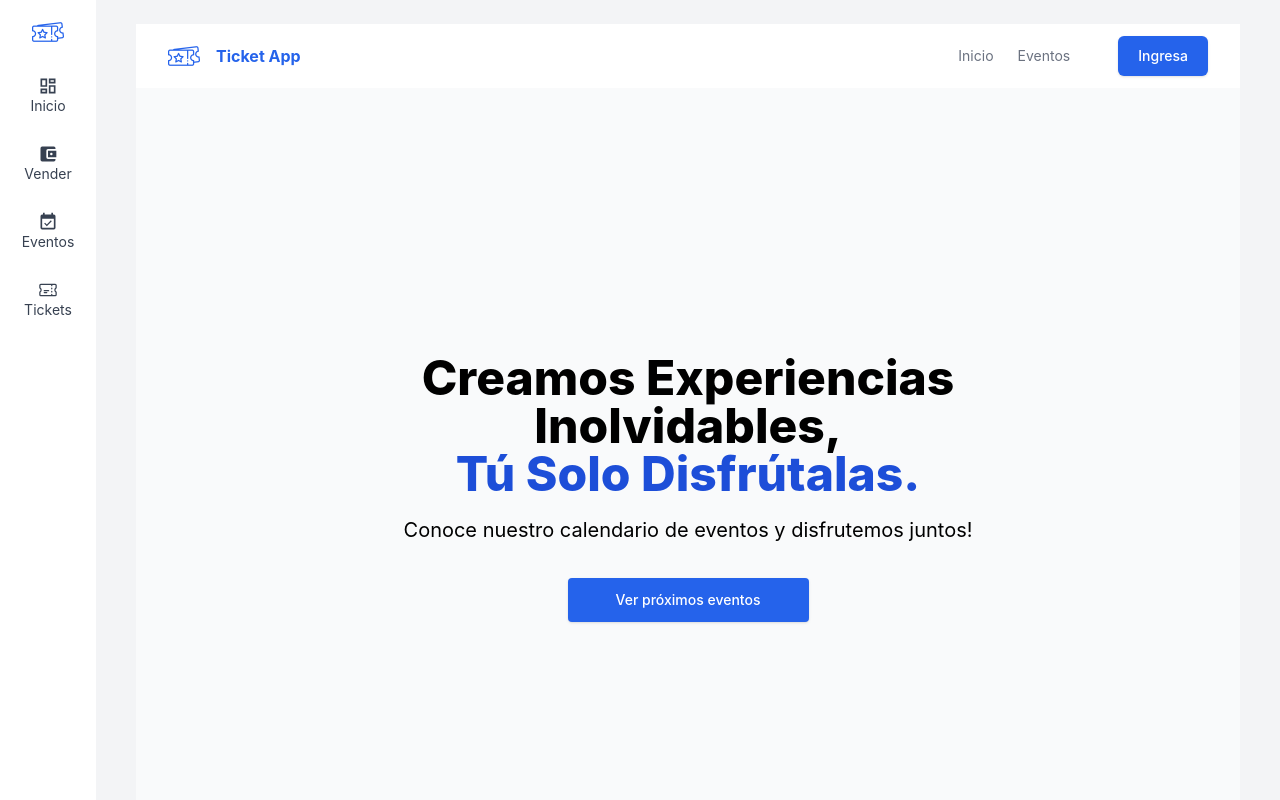
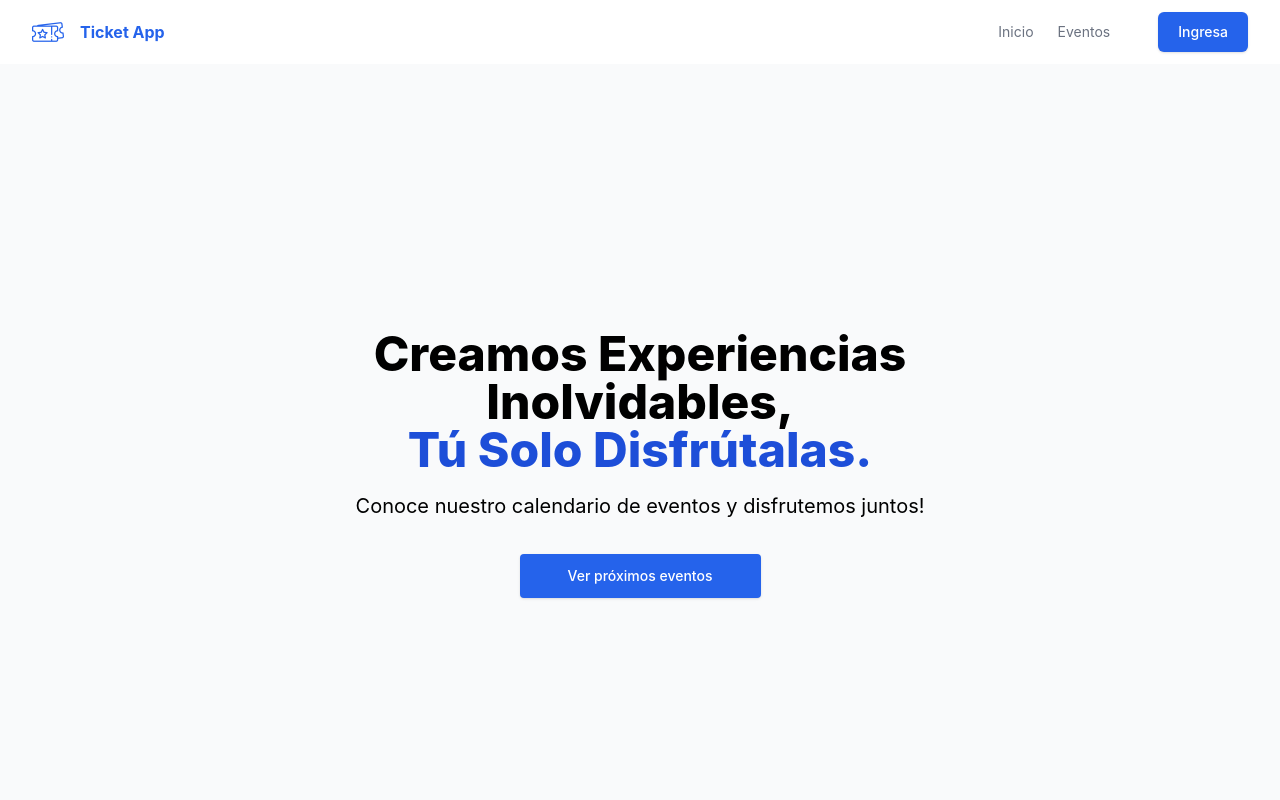
Before and after one commit to marioAbc93/ticket-app, a React (Vite) app: page / in a window 1280 px wide. Shown: the top 800 px of the page. Built offline with nearby package versions, Linux system fonts and the light colour scheme.

Commit message:
implement private and public routes

```diff
--- a/src/App.tsx
+++ b/src/App.tsx
@@ -1,13 +1,10 @@
 import { BrowserRouter as Router } from "react-router-dom";
-import Layout from "./components/layout";
 import AppRoutes from "./routes";
 
 function App() {
   return (
     <Router>
-      <Layout>
-        <AppRoutes />
-      </Layout>
+      <AppRoutes />
     </Router>
   );
 }
--- a/src/routes.tsx
+++ b/src/routes.tsx
@@ -2,16 +2,21 @@ import { Route, Routes } from "react-router-dom";
 import { SidebarRoutes } from "./models/constants";
 import Login from "./views/login";
 import Landing from "./views";
+import Layout from "./components/layout"; // Importamos el Layout
 
 export default function AppRoutes() {
   return (
     <Routes>
-      {SidebarRoutes.map((route, index) => (
-        <Route key={index} path={route.path} element={<route.component />} />
-      ))}
-
+      {/* Rutas públicas sin Layout */}
       <Route path="/login" element={<Login />} />
       <Route path="/" element={<Landing />} />
+
+      {/* Rutas privadas dentro del Layout */}
+      <Route element={<Layout children={undefined} />}>
+        {SidebarRoutes.map((route, index) => (
+          <Route key={index} path={route.path} element={<route.component />} />
+        ))}
+      </Route>
     </Routes>
   );
 }
```
